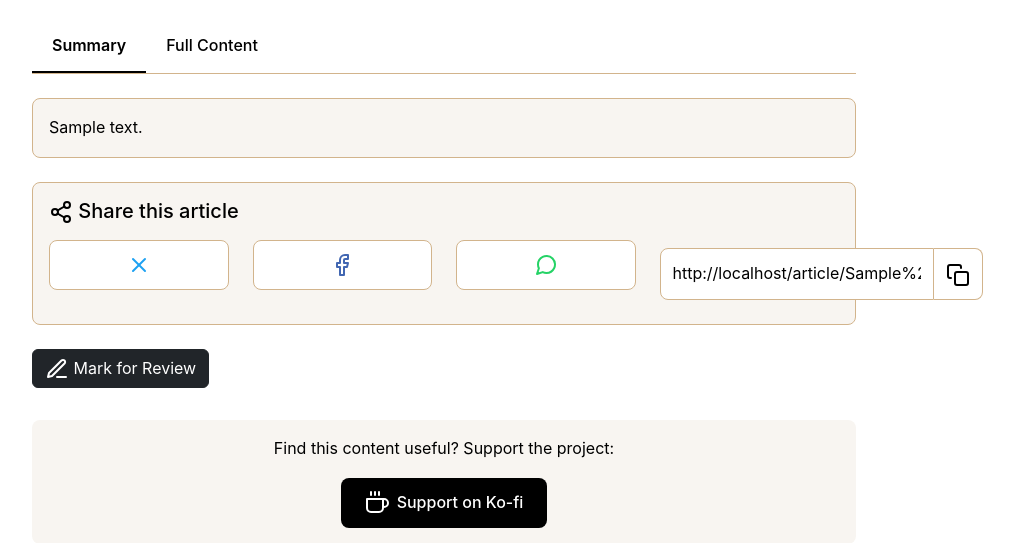
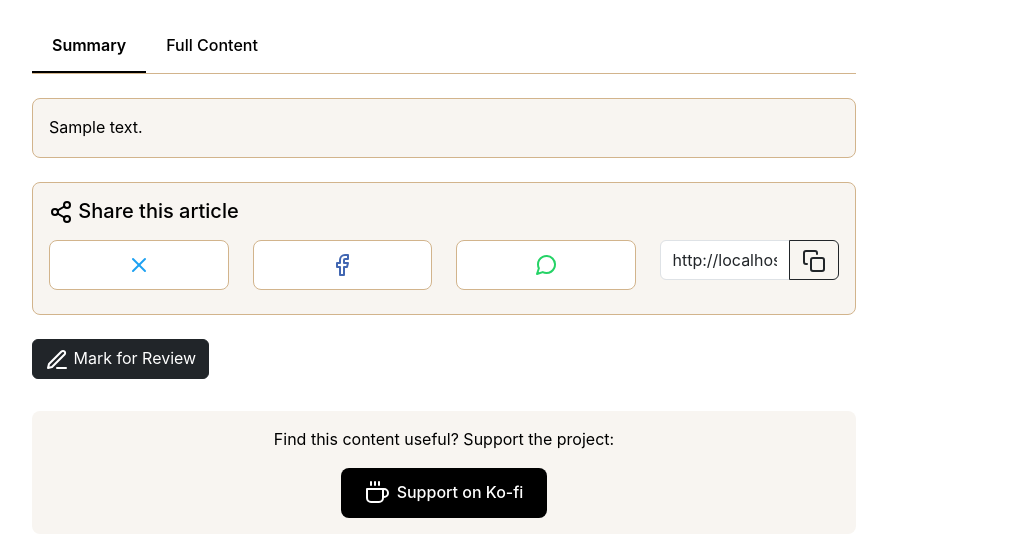
Before and after one commit to khorkina/WikiTruthMobile, a Flask app: template templates/article.html in a window 1280 px wide. Shown: the part 440-983 px from the top of the page, without its empty margins (196-1210 px from the left). Run offline with Flask 3, Linux system fonts and the light colour scheme; the template is opened without the code that fills it: most values are stand-ins (such as "Sample title", 1, 10 or a date in 2020); some libraries are stand-ins or nearby versions.

Commit message:
Enhance review display and copy link functionality.  Improved highlight display when showing reviews and updated copy link button styling.
Replit-Commit-Author: Agent
Replit-Commit-Session-Id: 8ab38925-7ad5-41c3-b9f5-83e869a040b2
Replit-Commit-Screenshot-Url: https://storage.googleapis.com/screenshot-production-us-central1/240d7bfc-7052-4321-ad41-95acd0850d5b/fc2c4404-982b-4b44-aad4-87ee4cd74aa0.jpg

```diff
--- a/templates/article.html
+++ b/templates/article.html
@@ -119,10 +119,10 @@
                             </div>
                             <!-- Copy Link -->
                             <div class="col-12 col-md-3 mb-2">
-                                <div class="share-link-container">
-                                    <input type="text" id="shareLink" class="share-link-input"
+                                <div class="input-group">
+                                    <input type="text" id="shareLink" class="form-control"
                                            value="{{ url_for('view_article', title=article.title, lang=lang, _external=True) }}" readonly>
-                                    <button class="btn-copy" onclick="copyShareLink()">
+                                    <button class="btn btn-outline-dark" onclick="copyShareLink()">
                                         <i data-feather="copy"></i>
                                     </button>
                                 </div>
@@ -355,7 +355,7 @@
                         <div class="input-group">
                             <input type="text" class="form-control" id="shareModalLink"
                                   value="{{ url_for('view_article', title=article.title, lang=lang, _external=True) }}" readonly>
-                            <button class="btn btn-outline-secondary btn-copy" type="button" data-target="shareModalLink">
+                            <button class="btn btn-outline-dark" type="button" data-target="shareModalLink">
                                 <i data-feather="copy"></i>
                             </button>
                         </div>
```
Also changed, not shown: highlights.json (+1 -1 lines), static/js/script.js (+48 -0 lines).
